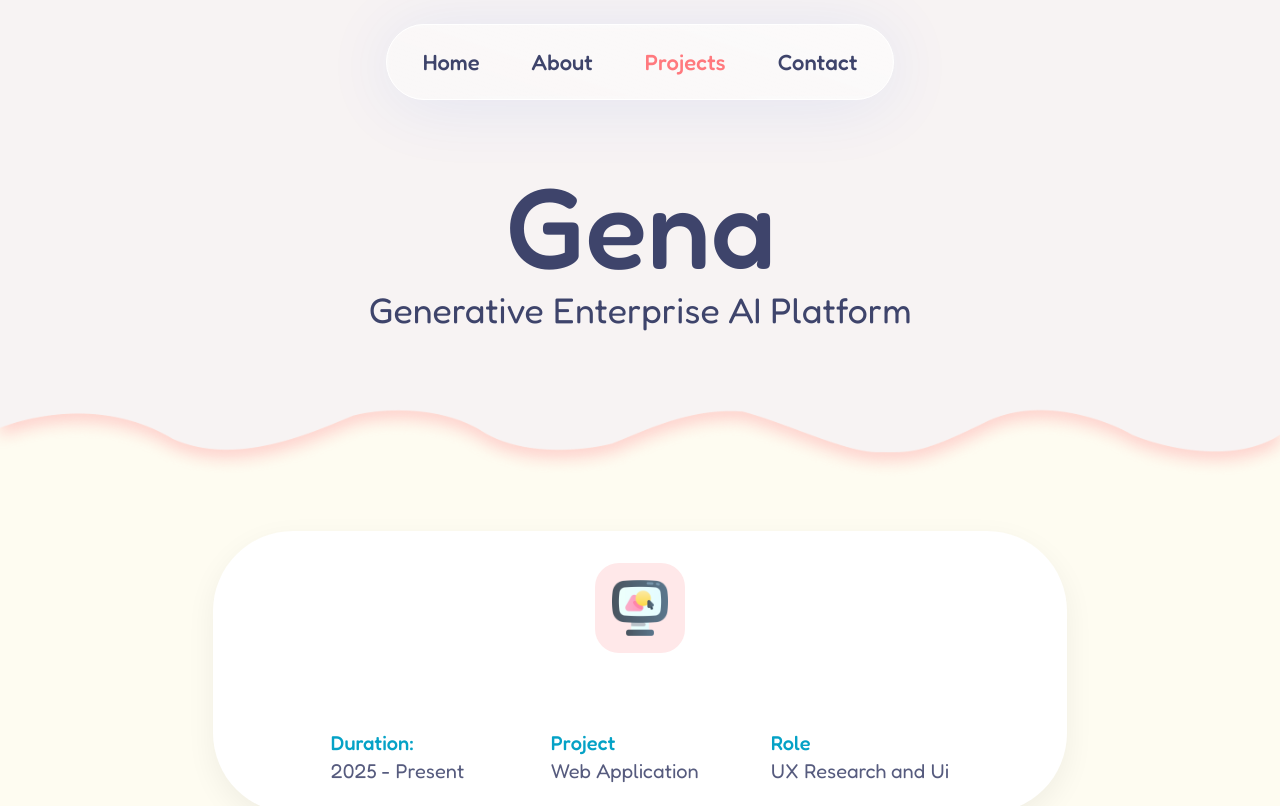
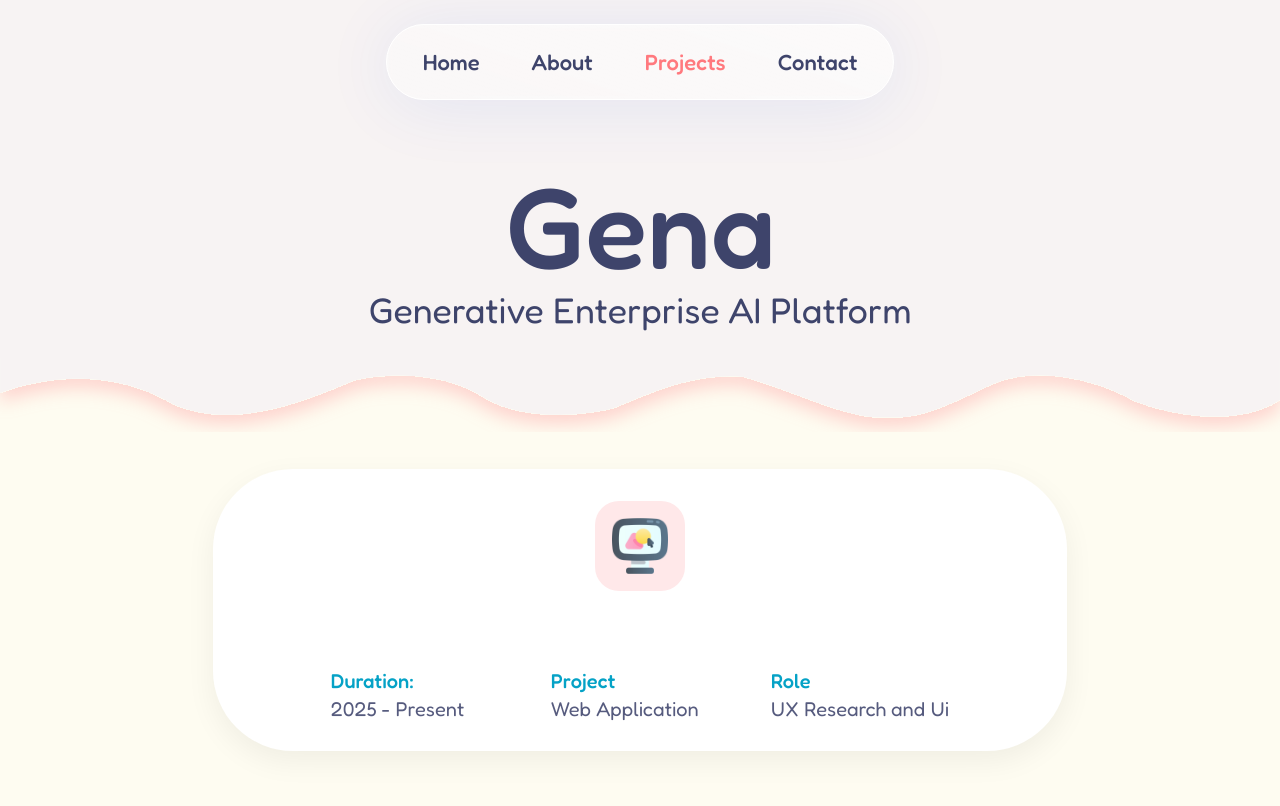
Before and after one commit to Racang/portfolio, a React (Vite) app: page /portfolio/projects/gena in a window 1280 px wide. Shown: the top 806 px of the page. Built offline with nearby package versions, Linux system fonts and the light colour scheme.

Commit message:
refactor: replace static banner image with dynamic SVG curve and container layout

```diff
--- a/src/components/shared/InnerPageBanner.jsx
+++ b/src/components/shared/InnerPageBanner.jsx
@@ -18,24 +18,18 @@ import { fadeUp } from '../../lib/animations'
 export default function InnerPageBanner({ title, subtitle }) {
   return (
     <section
-      className="relative w-full z-20"
+      className="relative w-full z-20 flex flex-col"
       aria-label={`${title} banner`}
     >
-      {/* ── Background — natural height so bottom glow is never clipped ── */}
-      <img
-        src={`${import.meta.env.BASE_URL}images/Inner_Banner_bg.png`}
-        alt=""
-        aria-hidden="true"
-        className="block w-full h-auto select-none pointer-events-none"
-      />
-
-      {/* ── Title block — absolute over the image, centred below fixed nav ── */}
+      <div
+        className="w-full bg-[#F7F3F3] flex flex-col items-center justify-start text-center z-10"
+        style={{ paddingTop: '170px', paddingBottom: '30px' }}
+      >
         <motion.div
-        className="absolute inset-0 z-10 flex flex-col items-center justify-start text-center"
-        style={{ paddingTop: '170px' }}
           initial="hidden"
           animate="visible"
           variants={fadeUp}
+          className="flex flex-col items-center"
         >
           <h1
             className="font-fredoka font-medium text-grey-800 leading-none"
@@ -50,7 +44,7 @@ export default function InnerPageBanner({ title, subtitle }) {
 
           {subtitle && (
             <p
-            className="font-fredoka font-normal text-grey-800 leading-none mt-2"
+              className="font-fredoka font-normal text-grey-800 leading-none mt-[8px]"
               style={{
                 fontSize: 'clamp(20px, 2.78vw, 40px)',
                 fontVariationSettings: "'wdth' 100",
@@ -60,6 +54,45 @@ export default function InnerPageBanner({ title, subtitle }) {
             </p>
           )}
         </motion.div>
+      </div>
+
+      {/* ── Banner_bg_curve attached directly underneath ── */}
+      <div className="w-full relative z-0 -mt-[1px]">
+        <svg
+          className="w-full h-auto block"
+          viewBox="20 451 1442 85"
+          fill="none"
+          xmlns="http://www.w3.org/2000/svg"
+          overflow="visible"
+        >
+          <g filter="url(#filter0_d_inner_curve)">
+            <path
+              d="M214.607 503.905C138.871 458.838 56.7815 477.344 20 491.495V451H1462V499.333C1409.44 533.296 1329.09 513.484 1295.48 499.333C1265.72 482.133 1191.05 455.18 1130.47 484.964C1054.73 522.193 1045.2 518.927 1008.59 518.927C971.971 518.927 904.761 485.617 856.611 473.207C796.423 468.635 745.263 495.414 709.652 509.13C680.227 516.75 609.74 524.675 563.195 495.414C516.65 466.153 449.841 469.288 417.741 477.779C371.597 496.72 286.331 535.909 214.607 503.905Z"
+              fill="#F7F3F3"
+            />
+          </g>
+          <defs>
+            <filter
+              id="filter0_d_inner_curve"
+              x="-20"
+              y="440"
+              width="1500"
+              height="150"
+              filterUnits="userSpaceOnUse"
+              colorInterpolationFilters="sRGB"
+            >
+              <feFlood floodOpacity="0" result="BackgroundImageFix" />
+              <feColorMatrix in="SourceAlpha" type="matrix" values="0 0 0 0 0 0 0 0 0 0 0 0 0 0 0 0 0 0 127 0" result="hardAlpha" />
+              <feOffset dy="10" />
+              <feGaussianBlur stdDeviation="10" />
+              <feComposite in2="hardAlpha" operator="out" />
+              <feColorMatrix type="matrix" values="0 0 0 0 1 0 0 0 0 0.47451 0 0 0 0 0.494118 0 0 0 0.3 0" />
+              <feBlend mode="normal" in2="BackgroundImageFix" result="effect1_dropShadow_inner_curve" />
+              <feBlend mode="normal" in="SourceGraphic" in2="effect1_dropShadow_inner_curve" result="shape" />
+            </filter>
+          </defs>
+        </svg>
+      </div>
     </section>
   )
 }
```
Lines whose indentation alone changed are shown as unchanged.
